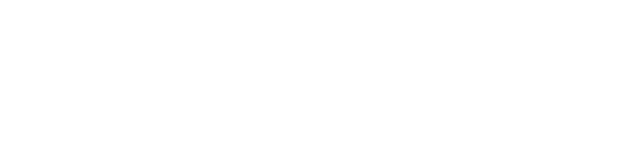
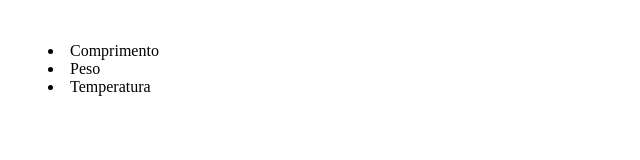
Before and after one commit to devtaw/unit-converter-convertun, a plain HTML site: page index.html in a window 1280 px wide. Shown: the whole page, without its empty margins (0-640 px from the left). Drawn offline with Linux system fonts and the light colour scheme.

Commit message:
Adiciona o header da página

```diff
--- a/index.html
+++ b/index.html
@@ -11,9 +11,21 @@
   <!-- Aqui termina a head -->
   <!-- Aqui começa o body -->
   <body>
-    <!--Aqui começa minha main-->
     <!--Aqui começa minha header-->
-    <header></header>
+    <header>
+      <div>
+        <img src="" alt="" />
+      </div>
+      <!--Aqui começa meu nav-->
+      <nav class="barra-navegacao">
+        <menu>
+          <li><a id="menuComprimento">Comprimento</a></li>
+          <li><a id="menuPeso">Peso</a></li>
+          <li><a id="menuTemperatura">Temperatura</a></li>
+        </menu>
+      </nav>
+      <!--Aqui termina meu nav-->
+    </header>
     <!--Aqui termina minha header-->
     <!-- Aqui começa a main -->
     <main></main>
```
